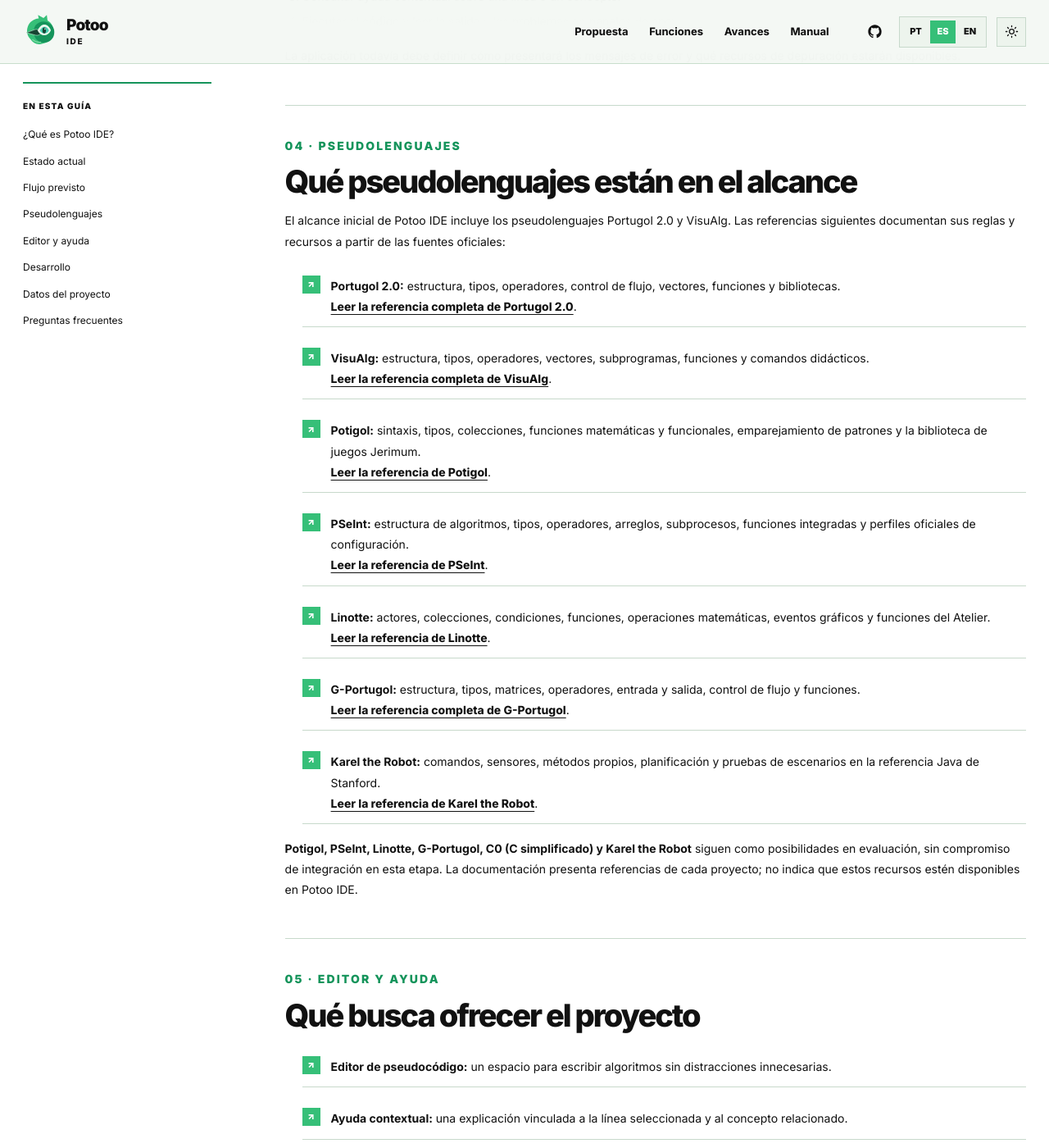
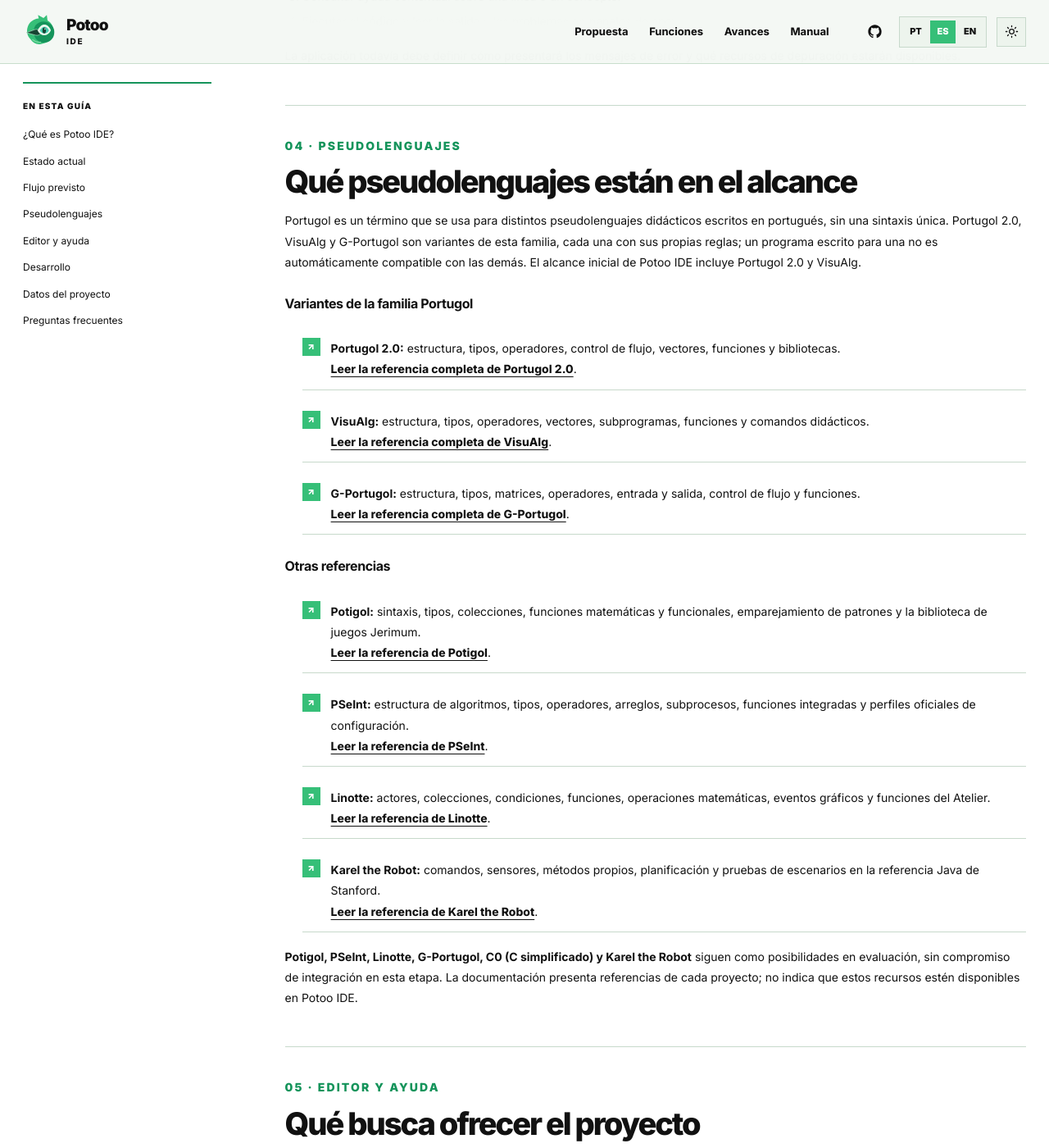
Before and after one commit to diegopn/potoo-site, a Jekyll site: the page built from es/manual/index.html, in a window 1280 px wide and 1400 px high, scrolled down 1468 px. Shown: the whole window at 82% size. Built offline with Jekyll 4.4.1, drawn with Linux system fonts in a browser that asks for light colours.

Commit message:
Clarify Portugol variants in manual

```diff
--- a/es/manual/index.html
+++ b/es/manual/index.html
@@ -78,14 +78,18 @@
         <section id="linguagens">
           <p class="kicker">04 · Pseudolenguajes</p>
           <h2>Qué pseudolenguajes están en el alcance</h2>
-          <p>El alcance inicial de Potoo IDE incluye los pseudolenguajes Portugol 2.0 y VisuAlg. Las referencias siguientes documentan sus reglas y recursos a partir de las fuentes oficiales:</p>
+          <p>Portugol es un término que se usa para distintos pseudolenguajes didácticos escritos en portugués, sin una sintaxis única. Portugol 2.0, VisuAlg y G-Portugol son variantes de esta familia, cada una con sus propias reglas; un programa escrito para una no es automáticamente compatible con las demás. El alcance inicial de Potoo IDE incluye Portugol 2.0 y VisuAlg.</p>
+          <h3>Variantes de la familia Portugol</h3>
           <ul class="manual-list">
             <li><span><strong>Portugol 2.0:</strong> estructura, tipos, operadores, control de flujo, vectores, funciones y bibliotecas.<br><a href="{{ '/es/manual/portugol/' | relative_url }}">Leer la referencia completa de Portugol 2.0</a>.</span></li>
             <li><span><strong>VisuAlg:</strong> estructura, tipos, operadores, vectores, subprogramas, funciones y comandos didácticos.<br><a href="{{ '/es/manual/visualg/' | relative_url }}">Leer la referencia completa de VisuAlg</a>.</span></li>
+            <li><span><strong>G-Portugol:</strong> estructura, tipos, matrices, operadores, entrada y salida, control de flujo y funciones.<br><a href="{{ '/es/manual/g-portugol/' | relative_url }}">Leer la referencia completa de G-Portugol</a>.</span></li>
+          </ul>
+          <h3>Otras referencias</h3>
+          <ul class="manual-list">
             <li><span><strong>Potigol:</strong> sintaxis, tipos, colecciones, funciones matemáticas y funcionales, emparejamiento de patrones y la biblioteca de juegos Jerimum.<br><a href="{{ '/es/manual/potigol/' | relative_url }}">Leer la referencia de Potigol</a>.</span></li>
             <li><span><strong>PSeInt:</strong> estructura de algoritmos, tipos, operadores, arreglos, subprocesos, funciones integradas y perfiles oficiales de configuración.<br><a href="{{ '/es/manual/pseint/' | relative_url }}">Leer la referencia de PSeInt</a>.</span></li>
             <li><span><strong>Linotte:</strong> actores, colecciones, condiciones, funciones, operaciones matemáticas, eventos gráficos y funciones del Atelier.<br><a href="{{ '/es/manual/linotte/' | relative_url }}">Leer la referencia de Linotte</a>.</span></li>
-            <li><span><strong>G-Portugol:</strong> estructura, tipos, matrices, operadores, entrada y salida, control de flujo y funciones.<br><a href="{{ '/es/manual/g-portugol/' | relative_url }}">Leer la referencia completa de G-Portugol</a>.</span></li>
             <li><span><strong>Karel the Robot:</strong> comandos, sensores, métodos propios, planificación y pruebas de escenarios en la referencia Java de Stanford.<br><a href="{{ '/es/manual/karel/' | relative_url }}">Leer la referencia de Karel the Robot</a>.</span></li>
           </ul>
           <p><strong>Potigol, PSeInt, Linotte, G-Portugol, C0 (C simplificado) y Karel the Robot</strong> siguen como posibilidades en evaluación, sin compromiso de integración en esta etapa. La documentación presenta referencias de cada proyecto; no indica que estos recursos estén disponibles en Potoo IDE.</p>
```
Also changed, not shown: en/manual/index.html (+6 -2 lines), manual/index.html (+6 -2 lines).
